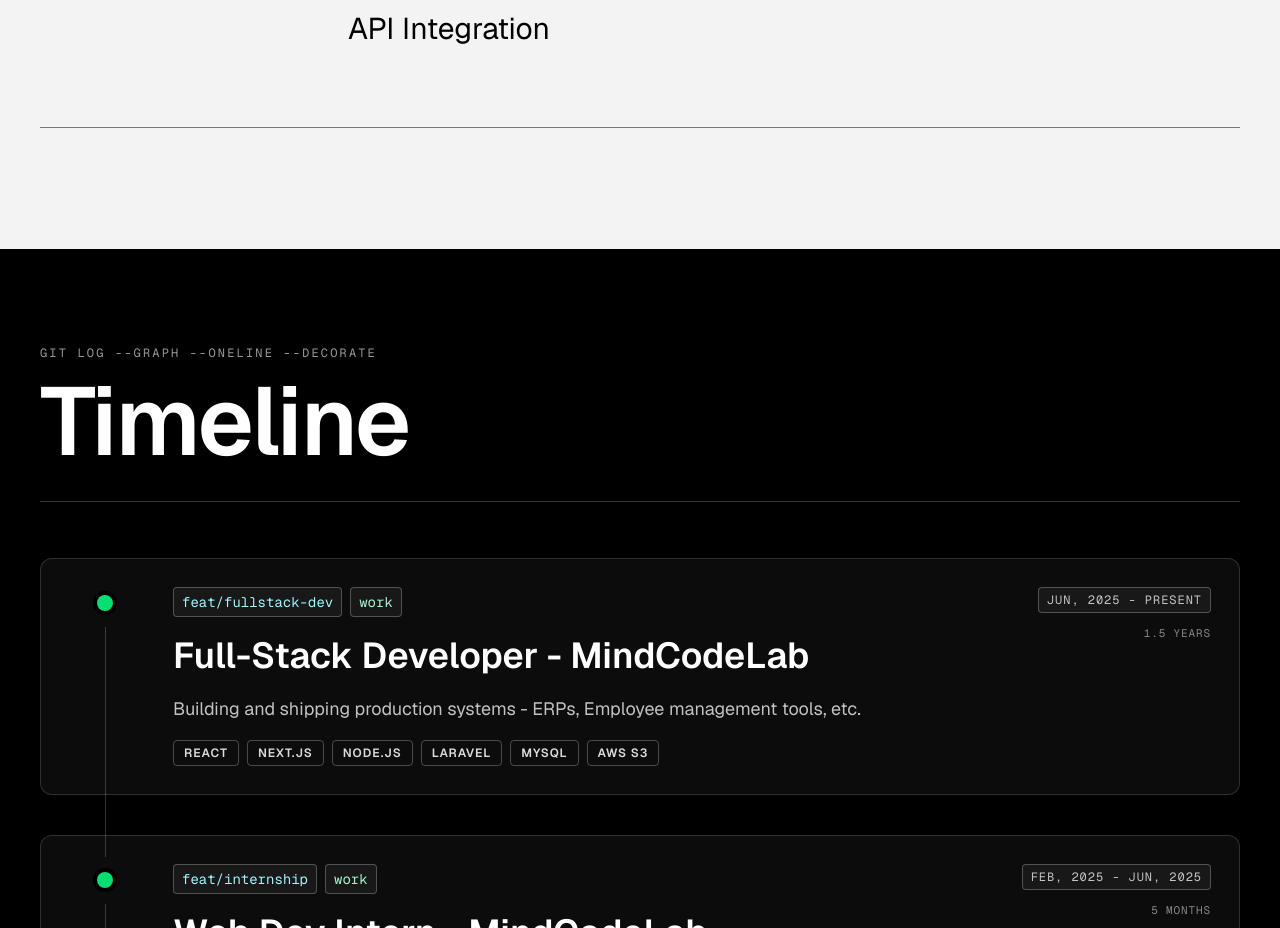
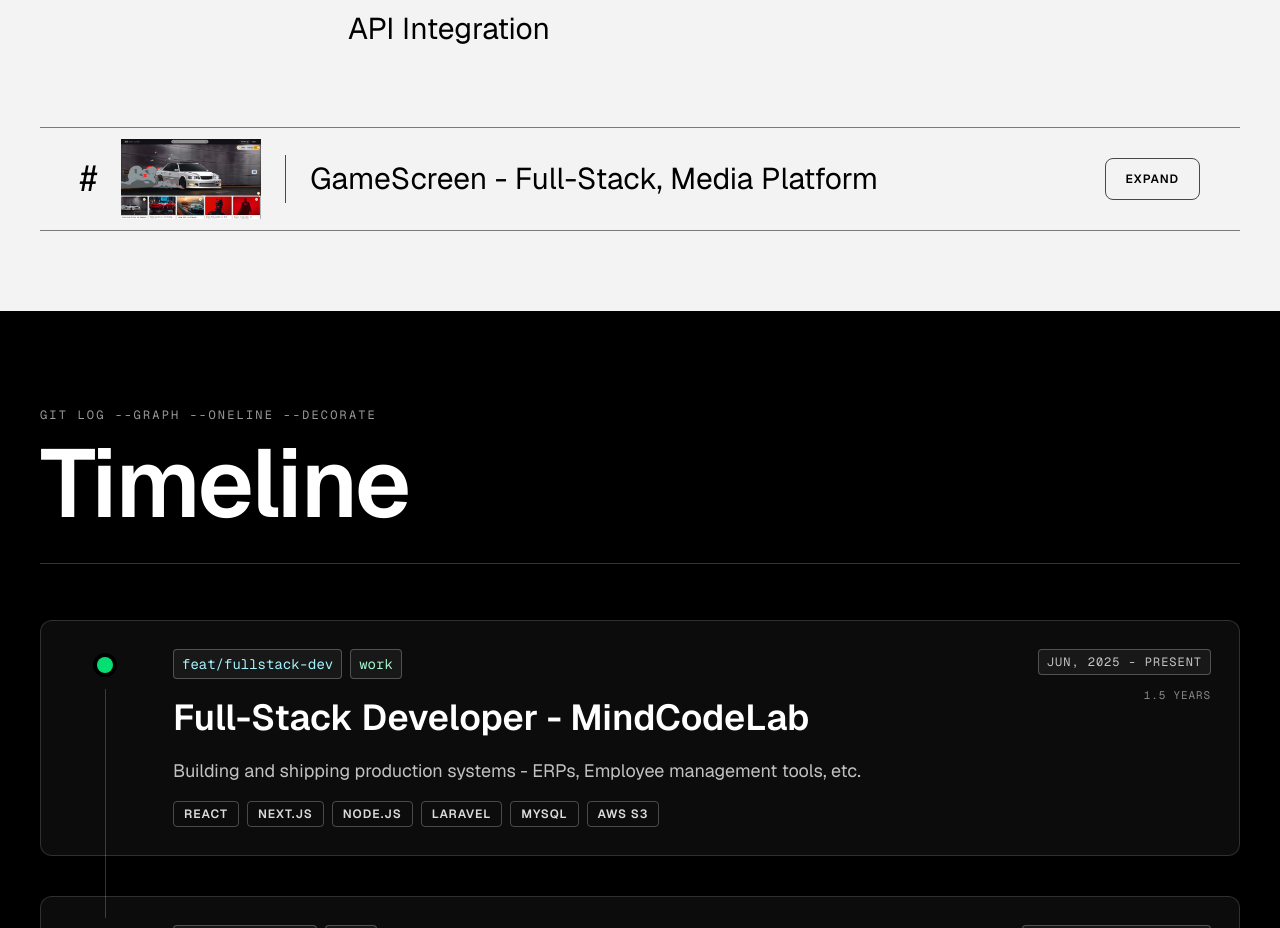
Before and after one commit to ankit81413/PortFolio_01, a Next.js app: page / in a window 1280 px wide. Shown: the part 2283-3211 px from the top of the page. Built offline with nearby package versions, Linux system fonts and the light colour scheme.

Commit message:
Gamescreen Project

```diff
--- a/app/components/ProjectList.tsx
+++ b/app/components/ProjectList.tsx
@@ -43,19 +43,19 @@
   //     // { label: "Live", href: "https://erpsports.com/" },
   //   ],
   // },
-  // {
-  //   id: "gamescreen",
-  //   title: "GameScreen",
-  //   subtitle: "Full-Stack, Media Platform",
-  //   description:
-  //     "A multi-user gaming wallpaper platform supporting 4K uploads, Personalised Feed, likes, comments, and downloads - built with an async media processing pipeline using Redis, FFmpeg, and AWS S3.",
-  //   image: "/Projects/GameScreen.png",
-  //   skills: ["React", "Node.js", "Laravel", "MongoDB", "Redis", "Docker", "AWS S3", "FFmpeg"],
-  //   links: [
-  //     { label: "Github", href: "https://github.com/ankit81413/GameScreen-Larevel" },
-  //     { label: "Live", href: "https://gamescreen.onrender.com" },
-  //   ],
-  // },
+  {
+    id: "gamescreen",
+    title: "GameScreen",
+    subtitle: "Full-Stack, Media Platform",
+    description:
+      "A multi-user gaming wallpaper platform supporting 4K uploads, Personalised Feed, likes, comments, and downloads - built with an async media processing pipeline using Redis, FFmpeg, and AWS S3.",
+    image: "/Projects/GameScreen.png",
+    skills: ["React", "Node.js", "Laravel", "MongoDB", "Redis", "Docker", "AWS S3", "FFmpeg"],
+    links: [
+      { label: "Github", href: "https://github.com/ankit81413/GameScreen-Larevel" },
+      { label: "Live", href: "https://gamescreen.onrender.com" },
+    ],
+  },
   // {
   //   id: "smartadmin",
   //   title: "Smart Admin",
```
